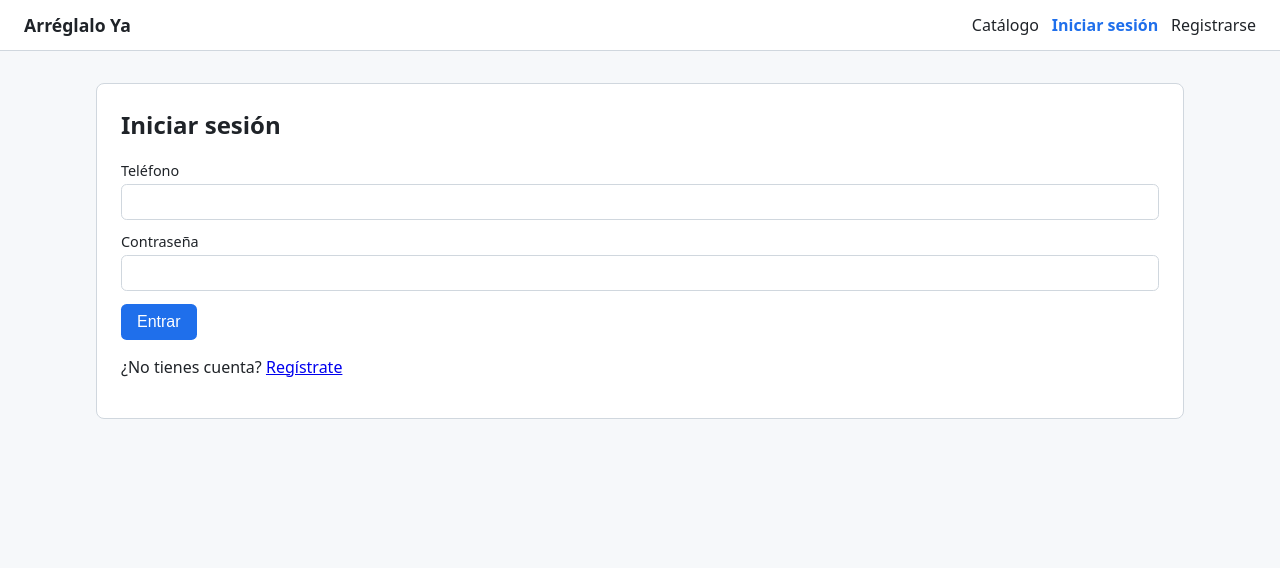
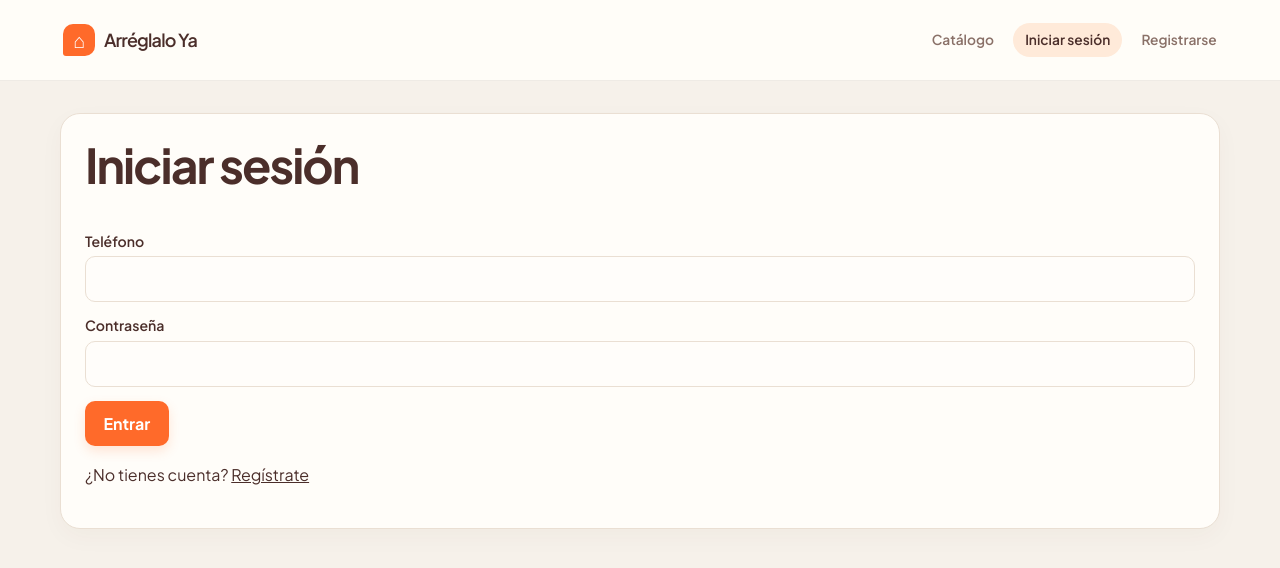
Before and after one commit to leylaeliz-rgb/SisInfo_ArreglaloYa, an Angular app in the folder frontend/: page /login in a window 1280 px wide. Shown: the top 568 px of the page. Built offline with nearby package versions, Linux system fonts and the light colour scheme.

Commit message:
feat:Frontend

```diff
--- a/frontend/src/app/app.routes.ts
+++ b/frontend/src/app/app.routes.ts
@@ -62,6 +62,6 @@ export const routes: Routes = [
     canActivate: [authGuard, rolGuard('administrador')],
     loadComponent: () => import('./features/gestion/resumen').then(m => m.ResumenAdmin),
   },
-  { path: '', pathMatch: 'full', redirectTo: 'perfil' },
-  { path: '**', redirectTo: 'perfil' },
+  { path: '', pathMatch: 'full', redirectTo: 'catalogo' },
+  { path: '**', redirectTo: 'catalogo' },
 ];
--- a/frontend/src/index.html
+++ b/frontend/src/index.html
@@ -1,8 +1,8 @@
 <!doctype html>
-<html lang="en">
+<html lang="es">
   <head>
     <meta charset="utf-8" />
-    <title>Frontned</title>
+    <title>Arréglalo Ya | Servicios para tu hogar</title>
     <base href="/" />
     <meta name="viewport" content="width=device-width, initial-scale=1" />
     <link rel="icon" type="image/x-icon" href="favicon.ico" />
--- a/frontend/src/styles.css
+++ b/frontend/src/styles.css
@@ -1,117 +1,127 @@
+
+@import url('https://fonts.googleapis.com/css2?family=Plus+Jakarta+Sans:wght@400;500;600;700;800&display=swap');
+
 :root {
-  --primario: #1f6feb;
-  --borde: #d0d7de;
-  --fondo: #f6f8fa;
-  --error: #cf222e;
-  --ok: #1a7f37;
+  --primario: #ff6a2a;
+  --primario-hover: #e9571c;
+  --naranja-claro: #ff9a4d;
+  --durazno: #ffd0a3;
+  --marron: #4b2e2a;
+  --fondo: #f6f1ea;
+  --superficie: #fffdf9;
+  --texto: #4b2e2a;
+  --texto-suave: #8a7168;
+  --borde: #eadfd3;
+  --error: #b83e32;
+  --ok: #47734e;
+  font-family: 'Plus Jakarta Sans', sans-serif;
+  color-scheme: light;
 }
 * { box-sizing: border-box; }
-body { margin: 0; font-family: system-ui, sans-serif; background: var(--fondo); color: #1f2328; }
-
-.barra { display: flex; justify-content: space-between; align-items: center;
-  padding: .8rem 1.5rem; background: #fff; border-bottom: 1px solid var(--borde); }
-.barra nav { display: flex; align-items: center; gap: 1rem; }
-.barra a { text-decoration: none; color: inherit; }
-.barra a.activo { color: var(--primario); font-weight: 600; }
-.marca { font-weight: 700; font-size: 1.1rem; }
-.rol { background: var(--fondo); border: 1px solid var(--borde); border-radius: 1rem;
-  padding: .1rem .6rem; font-size: .8rem; }
-
-.contenido { max-width: 720px; margin: 2rem auto; padding: 0 1rem; }
-.tarjeta { background: #fff; border: 1px solid var(--borde); border-radius: .5rem;
-  padding: 1.5rem; margin-bottom: 1rem; }
+html { min-height: 100%; background: var(--fondo); }
+body { margin: 0; min-height: 100vh; font-family: 'Plus Jakarta Sans', sans-serif; background: var(--fondo); color: var(--texto); }
+button, input, select, textarea { font: inherit; }
+button { transition: transform .18s ease, box-shadow .18s ease, background .18s ease; }
+a { color: inherit; }
+.barra {
+  position: sticky; top: 0; z-index: 20; display: flex; justify-content: space-between; align-items: center;
+  gap: 1.2rem; padding: .95rem clamp(1rem, 4vw, 3.5rem); background: rgba(255,253,249,.94);
+  border-bottom: 1px solid rgba(75,46,42,.09); backdrop-filter: blur(14px);
+}
+.barra nav { display: flex; align-items: center; justify-content: flex-end; gap: .45rem; flex-wrap: wrap; }
+.barra a { text-decoration: none; color: var(--texto-suave); font-size: .86rem; font-weight: 600; padding: .55rem .75rem; border-radius: 2rem; }
+.barra a:hover { color: var(--marron); background: var(--fondo); }
+.barra a.activo { color: var(--marron); background: #ffead9; }
+.marca { display: inline-flex; align-items: center; gap: .55rem; color: var(--marron) !important; font-weight: 800; font-size: 1.12rem !important; letter-spacing: -.045em; white-space: nowrap; }
+.marca::before { content: '⌂'; display: grid; place-items: center; width: 2rem; height: 2rem; color: white; background: var(--primario); border-radius: 10px 10px 10px 3px; font-size: 1.25rem; }
+.rol { background: #fff0e3; border: 1px solid #f4d6bc; border-radius: 2rem; padding: .35rem .7rem; font-size: .75rem; color: var(--marron); }
+.contenido { width: min(1160px, calc(100% - 2.5rem)); margin: 2rem auto 4rem; padding: 0; }
+.tarjeta { background: var(--superficie); border: 1px solid var(--borde); border-radius: 20px; padding: 1.5rem; margin-bottom: 1.15rem; box-shadow: 0 8px 24px rgba(75,46,42,.035); }
 .tarjeta h1, .tarjeta h2 { margin-top: 0; }
-
-.campo { display: flex; flex-direction: column; gap: .25rem; margin-bottom: .8rem; font-size: .9rem; }
-input, select { padding: .5rem; border: 1px solid var(--borde); border-radius: .35rem; font-size: 1rem; }
-
-.btn { background: var(--primario); color: #fff; border: 0; border-radius: .35rem;
-  padding: .55rem 1rem; font-size: 1rem; cursor: pointer; }
-.btn:disabled { opacity: .6; cursor: not-allowed; }
-.btn-sec { background: #fff; color: #1f2328; border: 1px solid var(--borde); border-radius: .35rem;
-  padding: .45rem .9rem; cursor: pointer; }
-.btn-sec.activo { border-color: var(--primario); color: var(--primario); font-weight: 600; }
-.btn-peligro { background: #fff; color: var(--error); border: 1px solid var(--error);
-  border-radius: .35rem; padding: .45rem .9rem; cursor: pointer; }
-.btn-link { background: none; border: 0; color: var(--primario); cursor: pointer; font-size: 1rem; }
-
-.fila { display: flex; gap: .5rem; flex-wrap: wrap; align-items: center; }
+h1, h2, h3 { color: var(--marron); letter-spacing: -.04em; }
+h1 { font-size: clamp(2rem, 4vw, 3rem); line-height: 1.12; }
+h2 { font-size: 1.35rem; }
+p { line-height: 1.65; }
+.campo { display: flex; flex-direction: column; gap: .4rem; margin-bottom: .9rem; font-size: .88rem; font-weight: 600; color: var(--marron); }
+input, select, textarea { width: 100%; padding: .78rem .9rem; color: var(--texto); background: #fffdfa; border: 1px solid var(--borde); border-radius: 10px; font-size: .95rem; }
+input::placeholder, textarea::placeholder { color: #b19d91; }
+input:focus, select:focus, textarea:focus { outline: 3px solid rgba(255,154,77,.2); border-color: var(--naranja-claro); }
+input[type="checkbox"] { width: auto; accent-color: var(--primario); }
+.btn { display: inline-flex; justify-content: center; align-items: center; gap: .4rem; background: var(--primario); color: #fff; border: 0; border-radius: 10px; padding: .75rem 1.15rem; font-weight: 700; cursor: pointer; box-shadow: 0 5px 12px rgba(255,106,42,.17); }
+.btn:hover { background: var(--primario-hover); transform: translateY(-1px); box-shadow: 0 7px 16px rgba(255,106,42,.22); }
+.btn:disabled { opacity: .55; cursor: not-allowed; transform: none; }
+.btn-sec { display: inline-flex; justify-content: center; align-items: center; background: #fffaf4; color: var(--marron); border: 1px solid var(--borde); border-radius: 10px; padding: .65rem .9rem; font-weight: 650; cursor: pointer; }
+.btn-sec:hover { border-color: var(--naranja-claro); background: #fff1e5; }
+.btn-sec.activo { border-color: var(--primario); color: var(--primario); font-weight: 700; }
+.btn-peligro { background: #fff5f2; color: var(--error); border: 1px solid #edc5bc; border-radius: 10px; padding: .65rem .9rem; cursor: pointer; }
+.btn-link { background: none; border: 0; color: var(--primario); cursor: pointer; font-size: .9rem; font-weight: 700; }
+.fila { display: flex; gap: .65rem; flex-wrap: wrap; align-items: center; }
 .error { color: var(--error); }
 .exito { color: var(--ok); }
-textarea { width: 100%; min-height: 5rem; padding: .5rem; border: 1px solid var(--borde); border-radius: .35rem; font: inherit; }
-input[type="checkbox"] { width: auto; }
-.ayuda { color: #57606a; font-size: .9rem; }
+textarea { min-height: 6rem; resize: vertical; }
+.ayuda { color: var(--texto-suave); font-size: .88rem; }
 table { width: 100%; border-collapse: collapse; }
-th, td { padding: .5rem; border-bottom: 1px solid var(--borde); text-align: left; }
-@media (max-width: 640px) {
-  .barra { align-items: flex-start; flex-direction: column; gap: .75rem; }
-  .barra nav { flex-wrap: wrap; gap: .65rem; }
-}
-
-/* Pantallas funcionales de catálogo y calificaciones */
+th, td { padding: .75rem; border-bottom: 1px solid var(--borde); text-align: left; }
+th { color: var(--marron); background: #fff8f0; font-size: .82rem; }
 .encabezado-pagina { display: flex; justify-content: space-between; align-items: center; gap: 1rem; margin-bottom: 1.25rem; }
 .encabezado-pagina h1 { margin: .15rem 0 .4rem; }
-.encabezado-pagina p { margin: .25rem 0; color: #57606a; }
-.sobre-titulo { color: var(--primario) !important; font-size: .72rem; font-weight: 700; letter-spacing: .12em; }
-.titulo-seccion { display: flex; justify-content: space-between; align-items: center; gap: 1rem; margin-bottom: 1rem; }
-.titulo-seccion h2 { margin: 0 0 .25rem; }
-.titulo-seccion p { margin: 0; color: #57606a; font-size: .92rem; }
-.contador { white-space: nowrap; color: #57606a; background: var(--fondo); border: 1px solid var(--borde); border-radius: 2rem; padding: .25rem .65rem; font-size: .8rem; }
-.rejilla-catalogo { display: grid; grid-template-columns: repeat(auto-fit, minmax(220px, 1fr)); gap: .8rem; }
-.item-catalogo { display: flex; align-items: flex-start; gap: .8rem; padding: 1rem; border: 1px solid var(--borde); border-radius: .45rem; }
-.icono-catalogo { display: grid; place-items: center; width: 2.6rem; height: 2.6rem; flex: 0 0 2.6rem; background: var(--fondo); border-radius: .5rem; font-size: 1.35rem; }
-.item-catalogo h3 { margin: 0 0 .3rem; font-size: 1rem; }
-.item-catalogo p { margin: 0 0 .45rem; color: #57606a; font-size: .88rem; }
-.item-catalogo small { color: #6e7781; }
-.lista-zonas { display: grid; grid-template-columns: repeat(auto-fit, minmax(190px, 1fr)); gap: .5rem; }
-.zona { display: flex; align-items: center; gap: .55rem; padding: .65rem .75rem; border: 1px solid var(--borde); border-radius: .4rem; }
-.zona small { margin-left: auto; color: #57606a; }
+.encabezado-pagina p { margin: .25rem 0; color: var(--texto-suave); }
+.sobre-titulo { color: var(--primario) !important; font-size: .7rem; font-weight: 800; letter-spacing: .14em; }
+.titulo-seccion { display: flex; justify-content: space-between; align-items: center; gap: 1rem; margin-bottom: 1.25rem; }
+.titulo-seccion h2 { margin: 0 0 .3rem; }
+.titulo-seccion p { margin: 0; color: var(--texto-suave); font-size: .9rem; }
+.contador { white-space: nowrap; color: var(--marron); background: #fff1e5; border: 1px solid #f5dcc5; border-radius: 2rem; padding: .35rem .7rem; font-size: .78rem; font-weight: 700; }
+.rejilla-catalogo { display: grid; grid-template-columns: repeat(auto-fit, minmax(245px, 1fr)); gap: 1rem; }
+.item-catalogo { position: relative; display: flex; align-items: flex-start; gap: 1rem; min-height: 160px; padding: 1.2rem; background: var(--superficie); border: 1px solid var(--borde); border-radius: 17px; box-shadow: 0 5px 16px rgba(75,46,42,.035); transition: transform .2s ease, box-shadow .2s ease, border-color .2s ease; }
+.item-catalogo:hover { transform: translateY(-4px); border-color: #f5b98d; box-shadow: 0 13px 25px rgba(75,46,42,.09); }
+.icono-catalogo { display: grid; place-items: center; width: 3.25rem; height: 3.25rem; flex: 0 0 3.25rem; background: #ffead9; border-radius: 13px; font-size: 1.55rem; }
+.servicio-contenido { min-width: 0; padding-right: .5rem; }
+.item-catalogo h3 { margin: .15rem 0 .4rem; font-size: 1.02rem; }
+.item-catalogo p { margin: 0 0 .7rem; color: var(--texto-suave); font-size: .83rem; line-height: 1.55; }
+.item-catalogo small { display: block; margin: .5rem 0; color: var(--texto-suave); }
+.servicio-disponible { display: inline-flex; align-items: center; gap: .4rem; color: #6b805b; font-size: .72rem; font-weight: 700; }
+.servicio-disponible i { width: 7px; height: 7px; border-radius: 50%; background: #78a36b; }
+.servicio-flecha { position: absolute; top: 1rem; right: 1rem; color: #c49b7e; font-size: 1rem; }
+.lista-zonas { display: grid; grid-template-columns: repeat(auto-fit, minmax(190px, 1fr)); gap: .65rem; }
+.zona { display: flex; align-items: center; gap: .55rem; padding: .75rem; background: #fffaf4; border: 1px solid var(--borde); border-radius: 11px; }
+.zona small { margin-left: auto; color: var(--texto-suave); }
 .pin { color: var(--primario); font-size: 1.2rem; }
-.vacio { color: #57606a; padding: .8rem 0; }
-.alerta { padding: .7rem .9rem; border-radius: .4rem; background: #fff; border: 1px solid var(--borde); }
-.rejilla-formularios { display: grid; grid-template-columns: repeat(auto-fit, minmax(220px, 1fr)); gap: 1.25rem; }
-.rejilla-formularios form { padding: 1rem; border: 1px solid var(--borde); border-radius: .45rem; }
+.vacio { color: var(--texto-suave); padding: .8rem 0; }
+.alerta { padding: .85rem 1rem; border-radius: 12px; background: var(--superficie); border: 1px solid var(--borde); }
+.alerta.error { border-color: #edc5bc; background: #fff5f2; }
+.alerta.exito { border-color: #c8dfc6; background: #f4faf1; }
+.rejilla-formularios { display: grid; grid-template-columns: repeat(auto-fit, minmax(220px, 1fr)); gap: 1rem; }
+.rejilla-formularios form { padding: 1.1rem; background: #fffaf4; border: 1px solid var(--borde); border-radius: 14px; }
 .rejilla-formularios h3 { margin-top: 0; }
 .tabla-contenedor { overflow-x: auto; }
 .tabla-contenedor table { min-width: 620px; }
-.estrellas { color: #b7791f; letter-spacing: .05em; white-space: nowrap; }
+.estrellas { color: #c17c28; letter-spacing: .05em; white-space: nowrap; }
 .formulario-en-linea { display: flex; align-items: flex-end; gap: .75rem; }
 .formulario-en-linea .campo { flex: 1; }
-.resumen-reputacion { display: flex; align-items: center; gap: .65rem; margin-top: 1rem; padding: .9rem; background: var(--fondo); border-radius: .4rem; }
+.resumen-reputacion { display: flex; align-items: center; gap: .65rem; margin-top: 1rem; padding: .9rem; background: #fff5e9; border-radius: 12px; }
 .resumen-reputacion strong { font-size: 1.5rem; }
-.resumen-reputacion span:last-child { color: #57606a; }
+.resumen-reputacion span:last-child { color: var(--texto-suave); }
 .referencias { padding-left: 1.2rem; }
 .referencias li { margin: .6rem 0; }
-.referencias small { display: block; color: #57606a; }
-@media (max-width: 640px) {
-  .encabezado-pagina, .titulo-seccion { align-items: flex-start; flex-direction: column; }
-  .formulario-en-linea { align-items: stretch; flex-direction: column; }
-  .formulario-en-linea .btn { align-self: flex-start; }
-}
+.referencias small { display: block; color: var(--texto-suave); }
 .lista-cotizaciones { display: grid; gap: .65rem; }
-.cotizacion { display: flex; justify-content: space-between; align-items: center; gap: 1rem; padding: .9rem; border: 1px solid var(--borde); border-radius: .45rem; }
-.cotizacion p { margin: .3rem 0 0; color: #57606a; }
+.cotizacion { display: flex; justify-content: space-between; align-items: center; gap: 1rem; padding: .9rem; border: 1px solid var(--borde); border-radius: 12px; background: var(--superficie); }
+.cotizacion p { margin: .3rem 0 0; color: var(--texto-suave); }
 .acciones-cotizacion { display: flex; align-items: center; gap: .6rem; }
-.estado-cotizacion { padding: .25rem .6rem; background: var(--fondo); border: 1px solid var(--borde); border-radius: 2rem; font-size: .8rem; }
-@media (max-width: 640px) { .cotizacion { align-items: flex-start; flex-direction: column; } }
-
-/* Recorridos de contratación */
-.contenido { max-width: 1120px; }
-.barra { gap: 1rem; flex-wrap: wrap; }
-.barra nav { flex-wrap: wrap; gap: .8rem; }
+.estado-cotizacion { padding: .3rem .65rem; background: #fff1e5; border: 1px solid #f5dcc5; border-radius: 2rem; font-size: .78rem; }
 .sin-borde { border: 0; padding: 0; margin: 0; min-width: 0; }
 .sin-borde:disabled { opacity: .75; }
 .item-detalle { padding: 1.1rem 0; border-bottom: 1px solid var(--borde); }
 .item-detalle:last-child { border-bottom: 0; }
 .item-detalle h3 { margin: .3rem 0 .5rem; }
-.oferta { padding: .9rem; border: 1px solid var(--borde); border-radius: .5rem; margin-top: .7rem; background: #f9fbfd; }
+.oferta { padding: .9rem; border: 1px solid var(--borde); border-radius: 12px; margin-top: .7rem; background: #fffaf4; }
 .acciones { margin: 1.2rem 0; gap: .7rem; }
 .franja { margin-bottom: 1rem; align-items: flex-end; }
 .franja label { display: grid; gap: .3rem; }
-.formulario-accion { padding: 1.2rem; margin-top: 1rem; background: #f5f8ff; border: 1px solid var(--borde); border-radius: .5rem; }
-.resumen-dinero { display: grid; grid-template-columns: repeat(auto-fit, minmax(160px, 1fr)); gap: 1rem; padding: 1rem; background: #f2f6fb; border-radius: .5rem; }
+.formulario-accion { padding: 1.2rem; margin-top: 1rem; background: #fff5e9; border: 1px solid var(--borde); border-radius: 14px; }
+.resumen-dinero { display: grid; grid-template-columns: repeat(auto-fit, minmax(160px, 1fr)); gap: 1rem; padding: 1rem; background: #fff5e9; border-radius: 12px; }
 .resumen-dinero div { display: grid; gap: .4rem; }
-.resumen-dinero strong { font-size: 1.4rem; }
+.resumen-dinero strong { font-size: 1.4rem; color: var(--primario); }
 .servicio-resumen { text-align: left; cursor: pointer; color: inherit; font: inherit; display: grid; align-content: start; gap: .5rem; }
 .servicio-resumen h2 { font-size: 1.15rem; }
 .servicio-resumen p { margin: .2rem 0; }
@@ -119,12 +129,42 @@ th, td { padding: .5rem; border-bottom: 1px solid var(--borde); text-align: left
 .indicador { display: grid; gap: .6rem; }
 .indicador strong { font-size: 2.2rem; color: var(--primario); }
 .pestañas { margin-bottom: 1rem; }
-summary { cursor: pointer; font-weight: 650; padding-bottom: .7rem; }
+summary { cursor: pointer; font-weight: 700; padding-bottom: .7rem; }
 hr { border: 0; border-top: 1px solid var(--borde); margin: 1.2rem 0; }
-button:focus-visible, a:focus-visible, input:focus-visible, select:focus-visible, textarea:focus-visible { outline: 3px solid #97bfff; outline-offset: 3px; }
-@media(max-width: 640px) {
+button:focus-visible, a:focus-visible { outline: 3px solid rgba(255,154,77,.55); outline-offset: 3px; }
+.catalogo-hero { position: relative; display: flex; align-items: center; justify-content: space-between; overflow: hidden; min-height: 270px; margin: .2rem 0 2.2rem; padding: clamp(1.6rem, 5vw, 3.3rem); color: white; background: linear-gradient(115deg, #4b2e2a 0%, #684036 65%, #8b5038 100%); border-radius: 24px; box-shadow: 0 16px 35px rgba(75,46,42,.14); }
+.hero-contenido { position: relative; z-index: 2; max-width: 650px; }
+.catalogo-hero .sobre-titulo { color: #ffd0a3 !important; }
+.catalogo-hero h1 { max-width: 610px; margin: .6rem 0 .8rem; color: #fffaf4; }
+.catalogo-hero h1 span { color: #ffad70; }
+.hero-descripcion { max-width: 570px; margin: 0; color: #f3dfd0; font-size: .95rem; }
+.hero-detalles { display: flex; flex-wrap: wrap; gap: 1rem; margin-top: 1.25rem; color: #ffd0a3; font-size: .75rem; font-weight: 600; }
+.hero-ilustracion { position: absolute; right: 7%; top: 50%; transform: translateY(-50%); display: grid; place-items: center; width: 220px; height: 220px; border-radius: 50%; background: rgba(255,208,163,.09); border: 1px solid rgba(255,208,163,.2); }
+.hero-circulo { display: grid; place-items: center; width: 145px; height: 145px; color: #4b2e2a; background: linear-gradient(145deg, #ffd0a3, #ff9a4d); border-radius: 45% 45% 38% 38%; font-size: 5rem; box-shadow: 0 15px 30px rgba(0,0,0,.12); }
+.hero-destello { position: absolute; color: #ffd0a3; }
+.destello-uno { top: 12px; right: 32px; font-size: 2rem; }
+.destello-dos { bottom: 20px; left: 18px; font-size: 1.4rem; }
+.seccion-servicios { margin-bottom: 2rem; }
+.seccion-servicios .titulo-seccion { align-items: flex-end; }
+.seccion-servicios .titulo-seccion h2 { font-size: 1.55rem; }
+.seccion-zonas { margin-top: 2rem; }
+.formulario-admin { margin-top: 1.2rem; }
+@media (max-width: 760px) {
+  .barra { position: static; align-items: flex-start; flex-direction: column; gap: .7rem; padding: .85rem 1rem; }
+  .barra nav { justify-content: flex-start; gap: .2rem; }
+  .barra a { padding: .45rem .6rem; font-size: .8rem; }
+  .contenido { width: min(100% - 1.25rem, 1160px); margin: 1.2rem auto 3rem; }
+  .catalogo-hero { min-height: 245px; padding: 1.5rem; }
+  .hero-ilustracion { right: -85px; opacity: .25; }
+  .hero-contenido { max-width: 100%; }
+  .hero-detalles { gap: .55rem; flex-direction: column; }
+  .titulo-seccion, .encabezado-pagina { align-items: flex-start; flex-direction: column; }
+  .formulario-en-linea { align-items: stretch; flex-direction: column; }
+  .formulario-en-linea .btn { align-self: flex-start; }
   .franja label { width: 100%; }
   .encabezado-pagina h1 { font-size: 1.6rem; }
-  .tarjeta { padding: 1.1rem; }
+  .tarjeta { padding: 1.1rem; border-radius: 15px; }
   .acciones button { width: 100%; }
+  .cotizacion { align-items: flex-start; flex-direction: column; }
 }
+@media (prefers-reduced-motion: reduce) { *, *::before, *::after { scroll-behavior: auto !important; transition-duration: .01ms !important; } }
```
Also changed, not shown: frontend/src/app/features/catalogo/catalogo.ts (+48 -25 lines).
